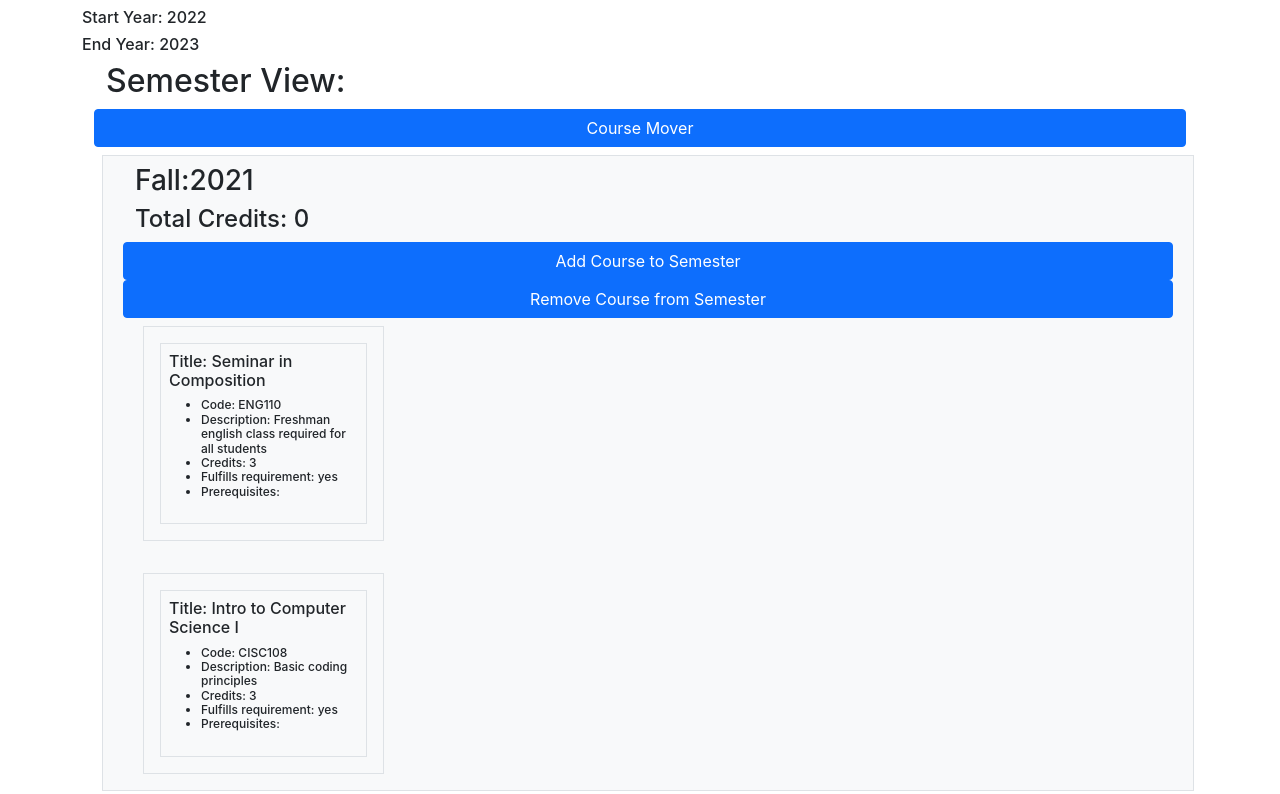
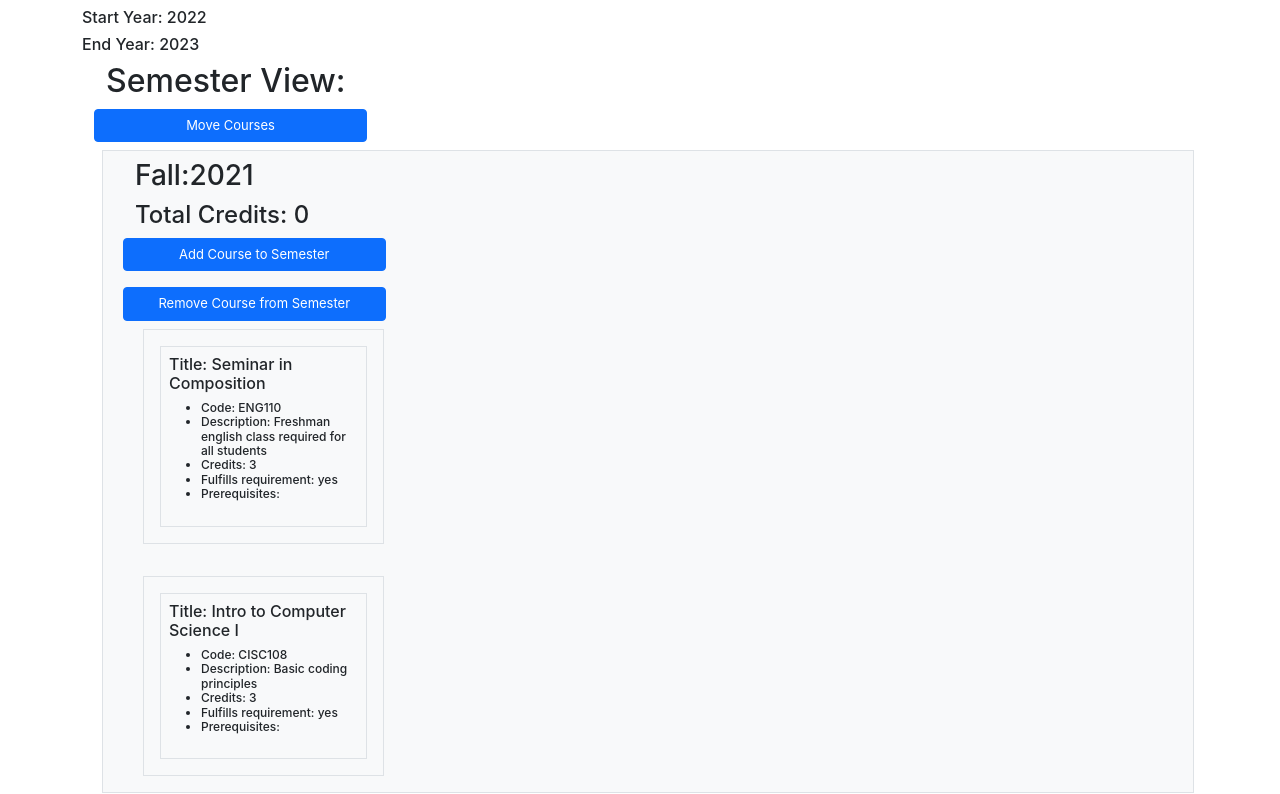
Before and after one commit to UD-CISC275-S22/cis-scheduler-team-3, a React (Create React App) app: page / in a window 1280 px wide. Shown: the part 1512-2306 px from the top of the page. Built offline with nearby package versions, Linux system fonts and the light colour scheme.

Commit message:
made button to show new semester form

```diff
--- a/src/App.css
+++ b/src/App.css
@@ -14,6 +14,10 @@
 .App-logo {
     height: 40vmin;
     pointer-events: none;
+}
+.Buttons {
+    width: 25%;
+    font-size: 13px;
 }
 
 #course-cards {
--- a/src/components/PlanView.tsx
+++ b/src/components/PlanView.tsx
@@ -10,6 +10,10 @@ export function PlanView({ plan }: { plan: DegreePlan }): JSX.Element {
     const [year, setyear] = useState<number>(0);
     const [session, setsession] = useState<string>("");
     const [semesters, setsemesters] = useState<Semester[]>(plan.semesters);
+    const [newsem, setnewsem] = useState<boolean>(false);
+    function updatenewsem() {
+        setnewsem(!newsem);
+    }
     function addSemester() {
         const newSemester = {
             courses: [],
@@ -36,6 +40,16 @@ export function PlanView({ plan }: { plan: DegreePlan }): JSX.Element {
                 <SemesterList in_semesters={semesters}></SemesterList>
             </h6>
             <div>
+                <Button
+                    className="me-3"
+                    variant="success"
+                    size="sm"
+                    onClick={() => updatenewsem()}
+                >
+                    Add Semester
+                </Button>
+                {newsem ? (
+                    <>
                         <Form.Group data-testid="add-semester">
                             <Form.Label>
                                 Semester Session (Fall, Winter, Spring, Summer):
@@ -50,15 +64,16 @@ export function PlanView({ plan }: { plan: DegreePlan }): JSX.Element {
                                 onChange={updateyear}
                             ></Form.Control>
                         </Form.Group>
-            </div>
                         <Button
-                className="me-3"
+                            className="Buttons"
                             variant="success"
-                size="sm"
                             onClick={() => addSemester()}
                         >
                             Add Semester
                         </Button>
+                    </>
+                ) : null}
+            </div>
             <h6 data-testid="degree-credits">
                 Degree Credits: {plan.degree_credits}
             </h6>
--- a/src/components/SemesterList.tsx
+++ b/src/components/SemesterList.tsx
@@ -37,8 +37,11 @@ export function SemesterList({
         <Container className="course-pool" data-testid="Semester_List">
             <Row>
                 <h2>Semester View:</h2>
-                <Button onClick={() => setMoveCourse(!moveCourse)}>
-                    Course Mover
+                <Button
+                    className="Buttons"
+                    onClick={() => setMoveCourse(!moveCourse)}
+                >
+                    Move Courses
                 </Button>
                 {moveCourse ? (
                     <CourseMover
--- a/src/components/SemesterView.tsx
+++ b/src/components/SemesterView.tsx
@@ -53,7 +53,10 @@ export function SemesterView({
                         Total Credits: {semester.semester_credits}
                     </h4>
                     <Row>
-                        <Button onClick={() => setNewCourse(!newCourse)}>
+                        <Button
+                            className="Buttons"
+                            onClick={() => setNewCourse(!newCourse)}
+                        >
                             Add Course to Semester
                         </Button>
                         {newCourse ? (
@@ -61,9 +64,13 @@ export function SemesterView({
                                 createCourse={createCourse}
                             ></ValidateNewCourse>
                         ) : null}
+                        <p> </p>
                     </Row>
                     <Row>
-                        <Button onClick={() => setRemoveCourse(!removeCourse)}>
+                        <Button
+                            className="Buttons"
+                            onClick={() => setRemoveCourse(!removeCourse)}
+                        >
                             Remove Course from Semester
                         </Button>
                         {removeCourse ? (
```
Lines whose indentation alone changed are shown as unchanged.
